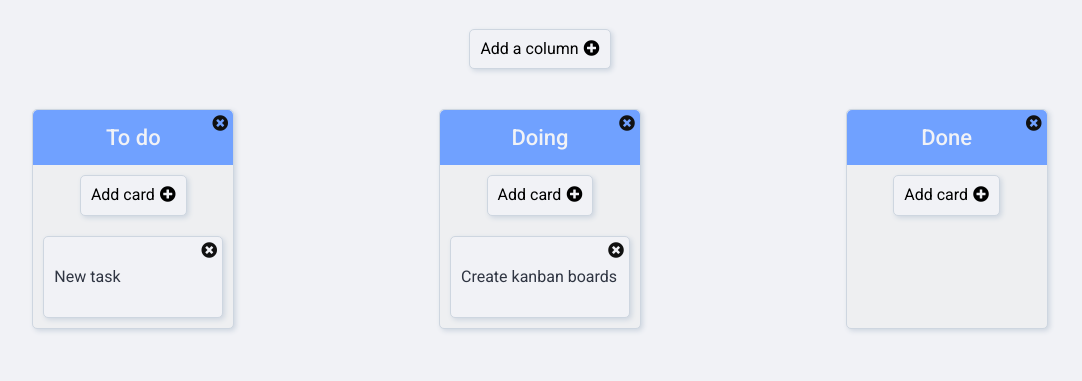
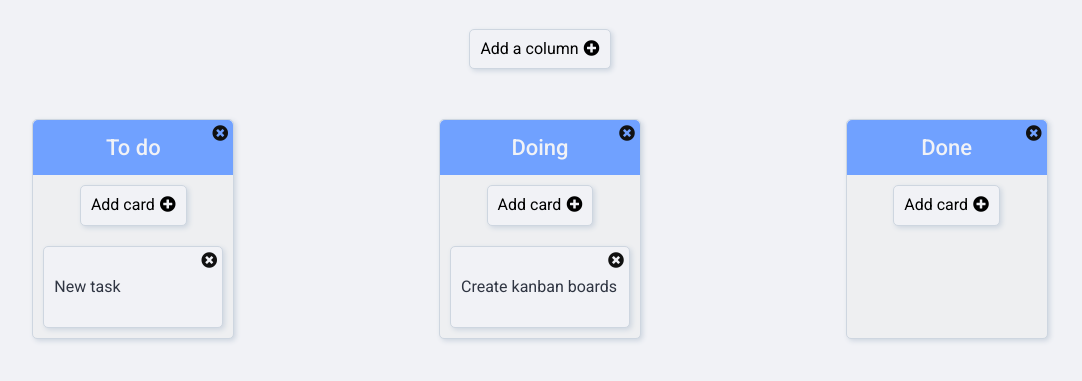
Before and after one commit to annakowalczuk/myTrello, a website: page index.html in a window 1280 px wide. Shown: the part 61-442 px from the top of the page, without its empty margins (100-1182 px from the left). Drawn offline with nearby package versions, Linux system fonts and the light colour scheme.

Commit message:
Fix columns' style

```diff
--- a/sass/style.scss
+++ b/sass/style.scss
@@ -57,12 +57,15 @@ body {
     color: #2f3542;
     .column-container {
         display: flex;
+        flex-wrap: wrap;
         margin: 30px;
         justify-content: space-around;
         .column {
             @extend %border-brand;
             background-color: #eeeff1;
             min-width: 200px;
+            margin-top: 10px;
+            margin-bottom: 10px;
             position: relative; //for buttons
             .btn-delete {
                 @extend %btn-delete-brand;
```
Also changed, not shown: css/style.css.
